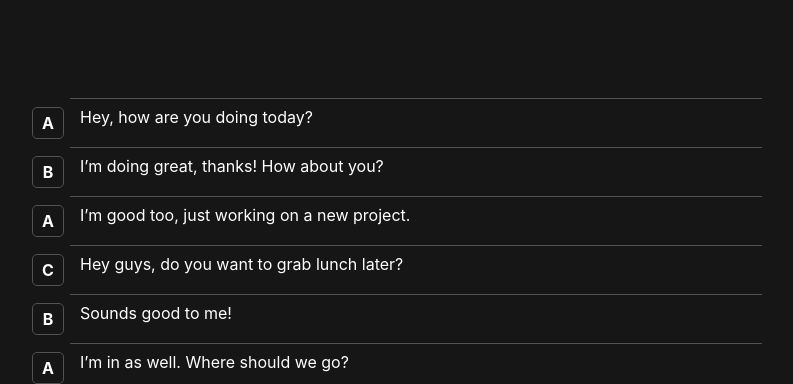
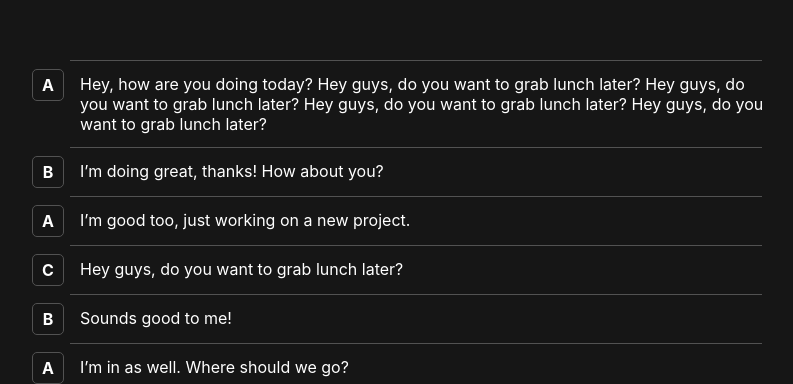
Before and after one commit to doga-ozcelik/chat-application, a React (Create React App) app: page / in a window 1280 px wide. Shown: the part 416-800 px from the top of the page, without its empty margins (224-1017 px from the left). Built offline with nearby package versions, Linux system fonts and the light colour scheme.

Commit message:
style(ChatBox): Make long text style

```diff
--- a/src/App.tsx
+++ b/src/App.tsx
@@ -7,7 +7,8 @@ export const mockMessages = [
     id: "msg-1",
     senderId: "user-1",
     senderName: "Alice Johnson",
-    content: "Hey, how are you doing today?",
+    content:
+      "Hey, how are you doing today? Hey guys, do you want to grab lunch later? Hey guys, do you want to grab lunch later? Hey guys, do you want to grab lunch later? Hey guys, do you want to grab lunch later?",
   },
   {
     id: "msg-2",
--- a/src/components/ChatBox/ChatBox.css
+++ b/src/components/ChatBox/ChatBox.css
@@ -31,3 +31,8 @@
   height: 30px;
   width: 30px;
 }
+
+.Text {
+  width: 90%;
+  margin: 0.3rem 0;
+}
--- a/src/components/ChatBox/index.tsx
+++ b/src/components/ChatBox/index.tsx
@@ -18,7 +18,7 @@ const ChatBox: React.FC<ChatBoxProps> = ({ messages }) => {
           <hr className="Divider" />
           <div className="Content">
             <div className="Sender">{message.senderName[0]}</div>
-            {message.content}
+            <p className="Text">{message.content}</p>
           </div>
         </div>
       ))}
```
